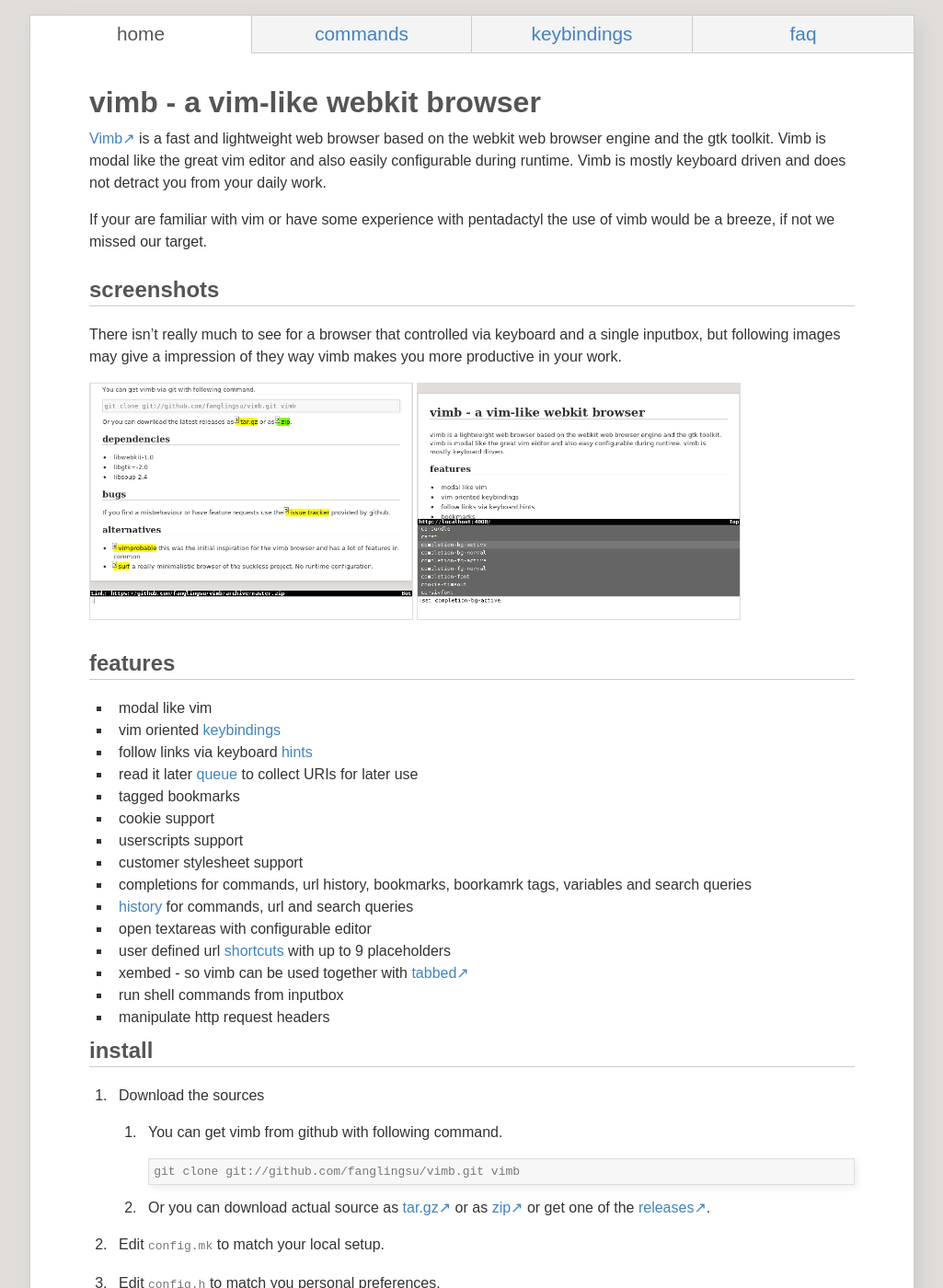
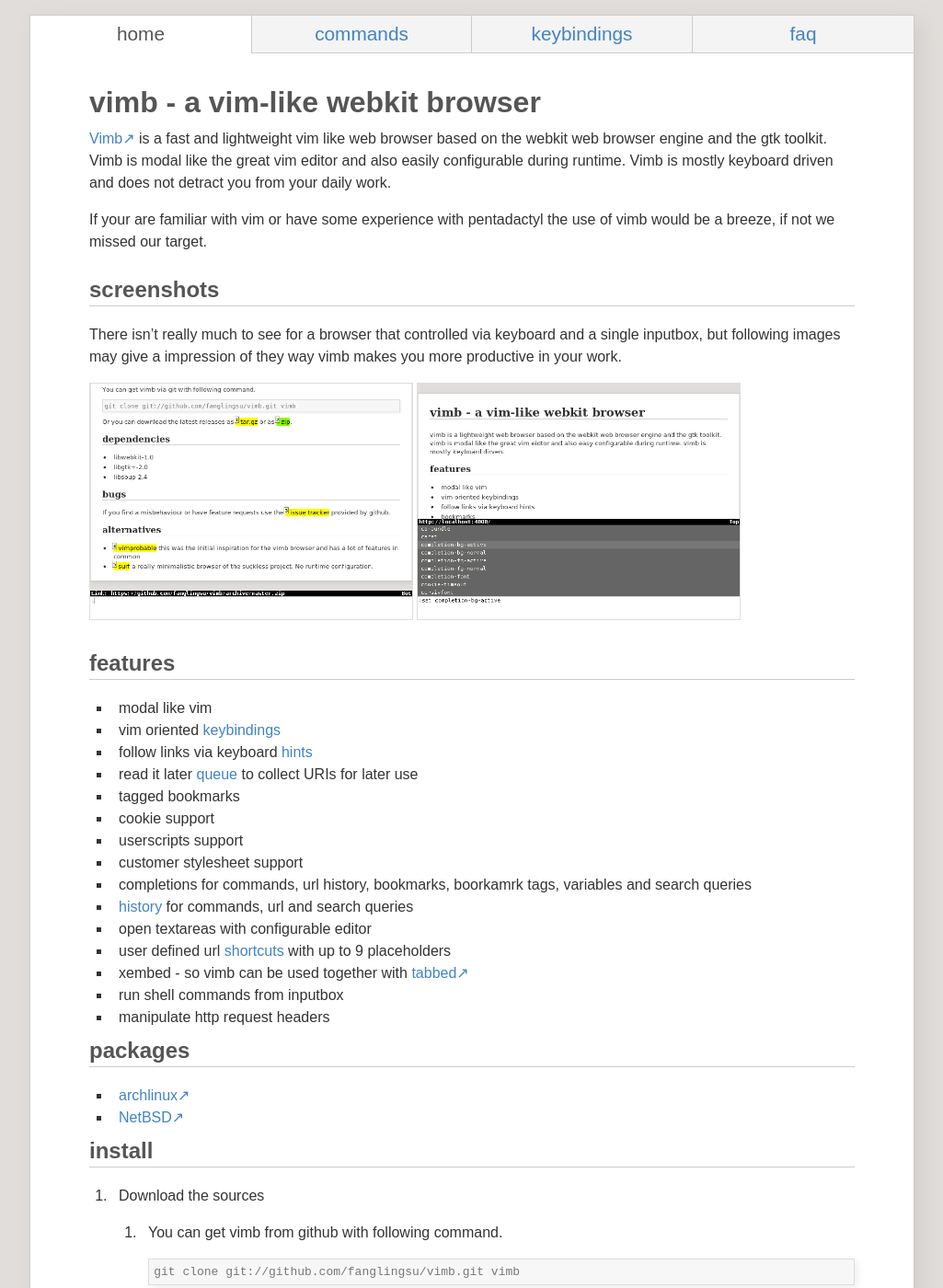
Before and after one commit to fanglingsu/vimb, a Jekyll site: the page built from index.md, in a window 1280 px wide and 1400 px high. Shown: the whole window at 92% size, without its empty margins (127-1152 px from the left). Built offline with Jekyll 4.4.1, drawn with Linux system fonts in a browser that asks for light colours.

Commit message:
Added link to known vimb packages.

```diff
--- a/index.md
+++ b/index.md
@@ -7,10 +7,10 @@
 
 # vimb - a vim-like webkit browser
 
-[Vimb][vimb] is a fast and lightweight web browser based on the webkit web
-browser engine and the gtk toolkit. Vimb is modal like the great vim editor
-and also easily configurable during runtime. Vimb is mostly keyboard driven
-and does not detract you from your daily work.
+[Vimb][vimb] is a fast and lightweight vim like web browser based on the
+webkit web browser engine and the gtk toolkit. Vimb is modal like the great
+vim editor and also easily configurable during runtime. Vimb is mostly
+keyboard driven and does not detract you from your daily work.
 
 If your are familiar with vim or have some experience with pentadactyl the use
 of vimb would be a breeze, if not we missed our target.
@@ -42,6 +42,11 @@
 - xembed - so vimb can be used together with [tabbed][]
 - run shell commands from inputbox
 - manipulate http request headers
+
+## packages
+
+- [archlinux][]
+- [NetBSD][]
 
 ## install
 
@@ -91,14 +96,16 @@
 [zip]:         https://github.com/fanglingsu/vimb/archive/master.zip "vimb download zip"
 [tgz]:         https://github.com/fanglingsu/vimb/archive/master.tar.gz "vimb download tar.gz"
 [releases]:    https://github.com/fanglingsu/vimb/releases "vimb download releases"
-[bug]:         https://github.com/fanglingsu/vimb/issues "vimb vim-like browser - issues"
+[bug]:         https://github.com/fanglingsu/vimb/issues "vimb vim like browser - issues"
 [surf]:        http://surf.suckless.org/
-[vimb]:        https://github.com/fanglingsu/vimb "vimb vim-like webbrowser sources"
+[vimb]:        https://github.com/fanglingsu/vimb "vimb vim like browser sources"
 [vimprobable]: http://sourceforge.net/apps/trac/vimprobable/
 [tabbed]:      http://tools.suckless.org/tabbed/
-[keybindings]: keybindings.html
-[hints]:       keybindings.html#hinting
-[history]:     keybindings.html#history
-[queue]:       commands.html#queue
-[shortcuts]:   commands.html#shortcuts
-[mail]:        https://lists.sourceforge.net/lists/listinfo/vimb-users "vimb vim-like browser - mailing list"
+[keybindings]: keybindings.html "vimb keybindings"
+[hints]:       keybindings.html#hinting "vimb hinting"
+[history]:     keybindings.html#history "vimb keybindings to access history"
+[queue]:       commands.html#queue "vimb read it later queue feature"
+[shortcuts]:   commands.html#shortcuts "vimb shortcuts"
+[mail]:        https://lists.sourceforge.net/lists/listinfo/vimb-users "vimb vim like browser - mailing list"
+[archlinux]:   https://aur.archlinux.org/packages/vimb-git/ "vimb - archlinux package"
+[NetBSD]:      http://pkgsrc.se/wip/vimb "vimb - NetBSD package"
```
Also changed, not shown: faq.md (+1 -1 lines).
